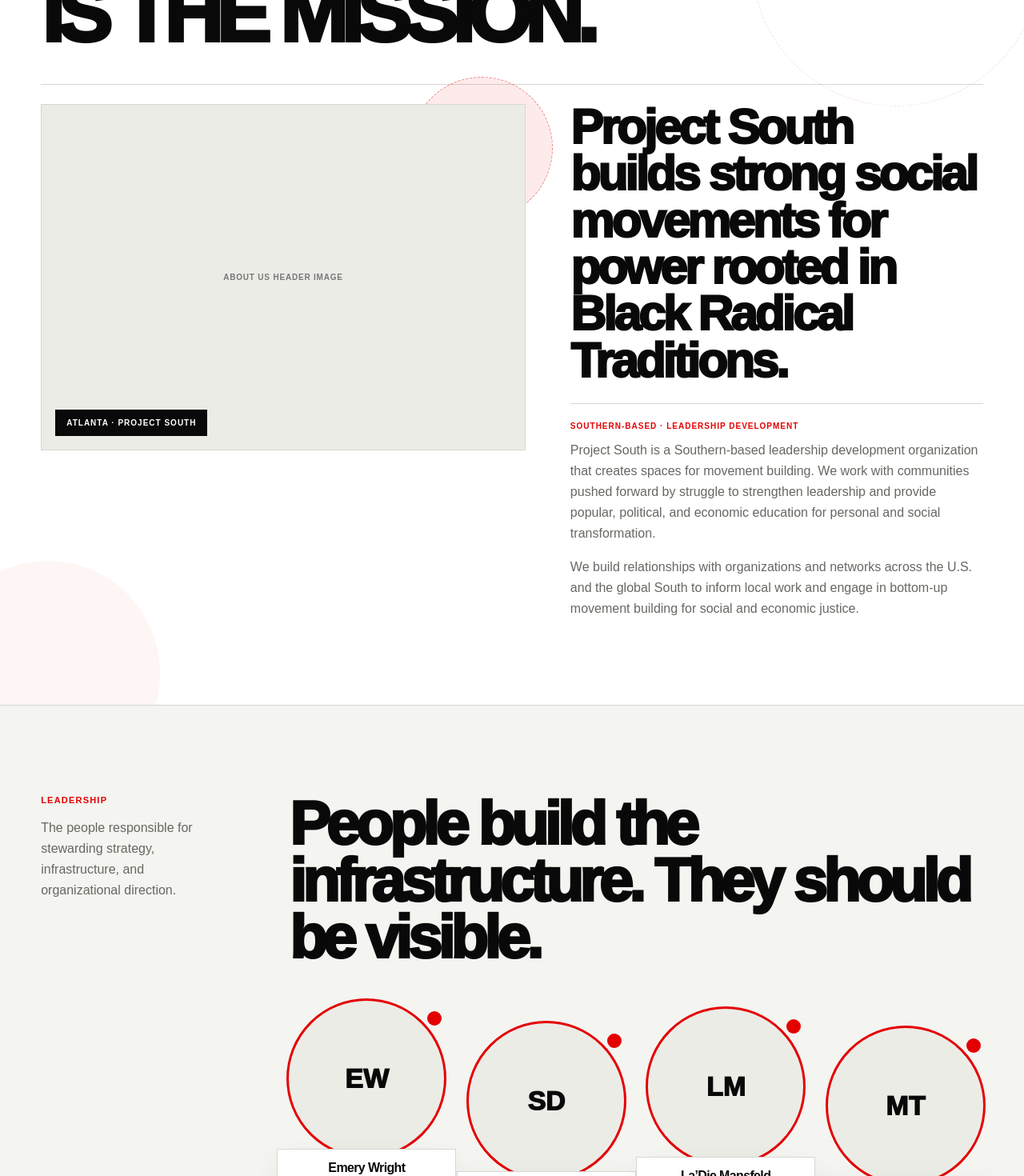
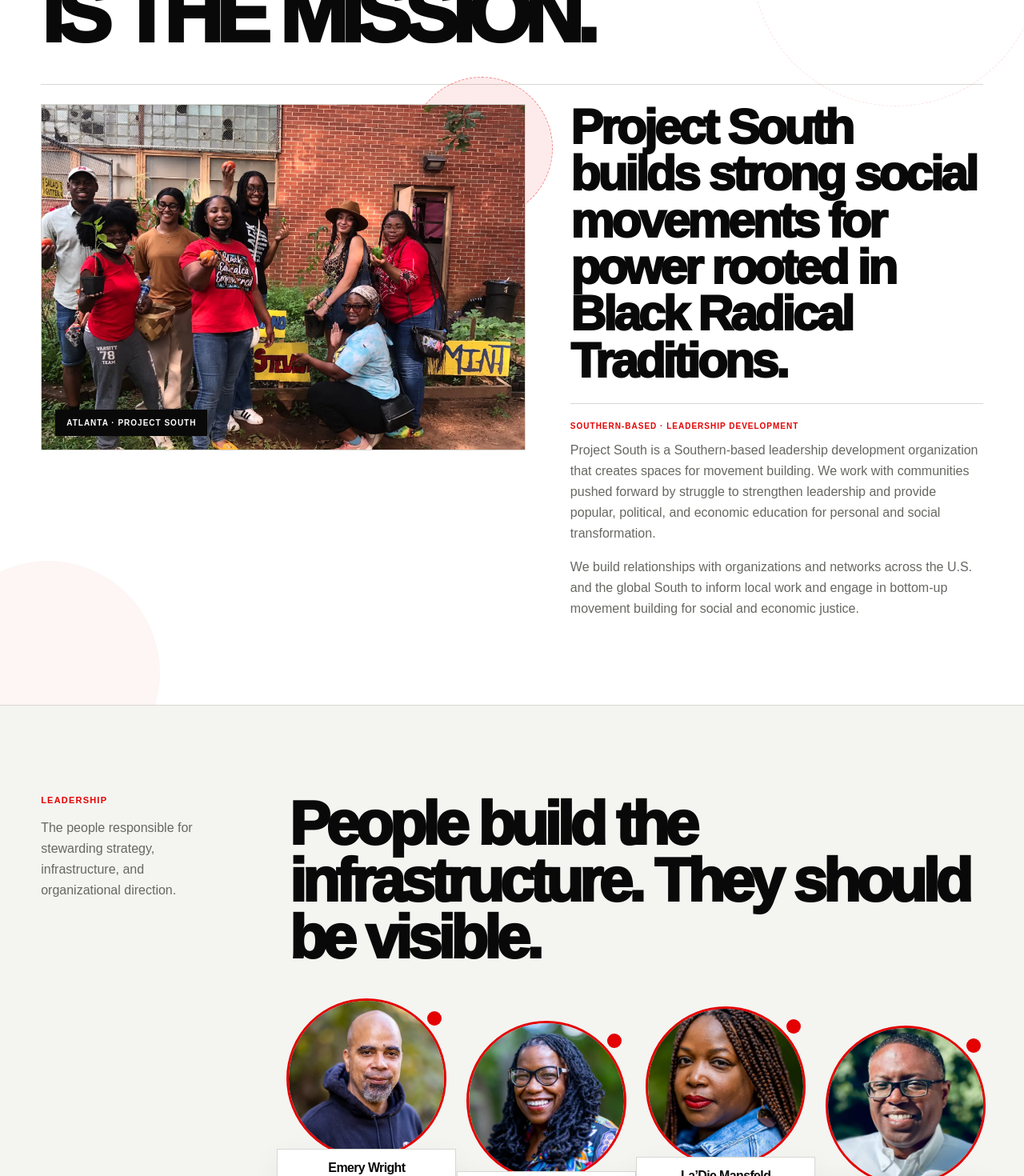
Before and after one commit to SolSabaliEnt/project-south-website, a Next.js app: page /about in a window 1280 px wide. Shown: the part 320-1790 px from the top of the page at 80% size. Built offline with nearby package versions, Linux system fonts and the light colour scheme.

Commit message:
Wire About Us production media

```diff
--- a/src/data/about.ts
+++ b/src/data/about.ts
@@ -7,8 +7,8 @@
 };
 
 export const aboutHeaderMedia = {
-  src: undefined as string | undefined,
-  alt: "Project South community",
+  src: "/images/about/header/IMG_4358-scaled.webp",
+  alt: "Project South community gathering",
   position: "center center",
   caption: "",
 };
@@ -16,41 +16,41 @@
 const defaultPosition = "center 32%";
 
 export const leadership: AboutPerson[] = [
-  { name: "Emery Wright", title: "Executive Director", imagePosition: defaultPosition },
-  { name: "Shelley Danzy", title: "Director of Development", imagePosition: defaultPosition },
-  { name: "La’Die Mansfeld", title: "Director of Programs", imagePosition: defaultPosition },
-  { name: "Marc Turk", title: "Director of Finance", imagePosition: defaultPosition },
-  { name: "Azadeh Shahshahani", title: "Director of Legal and Advocacy", imagePosition: defaultPosition },
-  { name: "Annie Thomas", title: "Director of Southern Organizing", imagePosition: defaultPosition },
-  { name: "Hanifah Shoatz-Bey", title: "Director of Operations", imagePosition: defaultPosition },
-  { name: "Ra’Niqua Lee", title: "Associate Director", imagePosition: defaultPosition },
+  { name: "Emery Wright", title: "Executive Director", imageSrc: "/images/about/leadership/EMERY-WRIGHT.webp", imagePosition: defaultPosition },
+  { name: "Shelley Danzy", title: "Director of Development", imageSrc: "/images/about/leadership/SHELLEY-DANZY.webp", imagePosition: defaultPosition },
+  { name: "La’Die Mansfeld", title: "Director of Programs", imageSrc: "/images/about/leadership/LADIE-MANSFIELD.webp", imagePosition: defaultPosition },
+  { name: "Marc Turk", title: "Director of Finance", imageSrc: "/images/about/leadership/Revised_Marc-Turk-scaled.webp", imagePosition: defaultPosition },
+  { name: "Azadeh Shahshahani", title: "Director of Legal and Advocacy", imageSrc: "/images/about/leadership/AZADEH-SHAHSHAHANI.webp", imagePosition: defaultPosition },
+  { name: "Annie Thomas", title: "Director of Southern Organizing", imageSrc: "/images/about/leadership/ANNIE-THOMAS.webp", imagePosition: defaultPosition },
+  { name: "Hanifah Shoatz-Bey", title: "Director of Operations", imageSrc: "/images/about/leadership/Hanifah-Shoatz-Bey.webp", imagePosition: defaultPosition },
+  { name: "Ra’Niqua Lee", title: "Associate Director", imageSrc: "/images/about/leadership/Raniqua-lee-headshot.webp", imagePosition: defaultPosition },
 ];
 
 export const staff: AboutPerson[] = [
-  { name: "Stephanie Guilloud", title: "Movement Organizing Senior Strategist", imagePosition: defaultPosition },
-  { name: "Priyanka Bhatt", title: "Senior Staff Attorney", imagePosition: defaultPosition },
-  { name: "Nanyamka Shukura", title: "Movement Administrative Coordinator", imagePosition: defaultPosition },
-  { name: "Bassey Etuk", title: "Movement Organizer", imagePosition: defaultPosition },
-  { name: "Imani Austin", title: "Organizing Programs Assistant", imagePosition: defaultPosition },
-  { name: "Nautica Jenkins", title: "Youth Programs Multimedia Coordinator", imagePosition: defaultPosition },
-  { name: "Ayinde Summers", title: "Land and Freedom Project Coordinator", imagePosition: defaultPosition },
-  { name: "Aljosie Aldrich Harding", title: "Movement Elder in Residence", imagePosition: defaultPosition },
-  { name: "Desiree Evans", title: "Senior Narrative Strategist", imagePosition: defaultPosition },
-  { name: "Evelyn Zachary", title: "Movement Organizer", imagePosition: defaultPosition },
-  { name: "Brandon Pittman", title: "Facilities Maintenance Assistant", imagePosition: defaultPosition },
-  { name: "Kumasi Amin", title: "Movement Organizer", imagePosition: defaultPosition },
-  { name: "Solidad Tillman", title: "Operations Manager", imagePosition: defaultPosition },
-  { name: "Sofía Veronica Montez", title: "Staff Attorney", imagePosition: defaultPosition },
-  { name: "Jemar Raheem", title: "Education & Training", imagePosition: defaultPosition },
-  { name: "Tina Al-kherson", title: "Staff Attorney", imagePosition: defaultPosition },
+  { name: "Stephanie Guilloud", title: "Movement Organizing Senior Strategist", imageSrc: "/images/about/staff/STEPHANIE-GUILLOUD.webp", imagePosition: defaultPosition },
+  { name: "Priyanka Bhatt", title: "Senior Staff Attorney", imageSrc: "/images/about/staff/PRIYANKA-BHATT.webp", imagePosition: defaultPosition },
+  { name: "Nanyamka Shukura", title: "Movement Administrative Coordinator", imageSrc: "/images/about/staff/NANYAMKA-SHUKURA.webp", imagePosition: defaultPosition },
+  { name: "Bassey Etuk", title: "Movement Organizer", imageSrc: "/images/about/staff/Bassey-Etuk.webp", imagePosition: defaultPosition },
+  { name: "Imani Austin", title: "Organizing Programs Assistant", imageSrc: "/images/about/staff/IMANI-AUSTIN.webp", imagePosition: defaultPosition },
+  { name: "Nautica Jenkins", title: "Youth Programs Multimedia Coordinator", imageSrc: "/images/about/staff/NAUTICA-JENKINS.webp", imagePosition: defaultPosition },
+  { name: "Ayinde Summers", title: "Land and Freedom Project Coordinator", imageSrc: "/images/about/staff/AYINDE-SUMMERS-2.webp", imagePosition: defaultPosition },
+  { name: "Aljosie Aldrich Harding", title: "Movement Elder in Residence", imageSrc: "/images/about/staff/ALJOSIE-ALDRICH-HARDING.webp", imagePosition: defaultPosition },
+  { name: "Desiree Evans", title: "Senior Narrative Strategist", imageSrc: "/images/about/staff/desiree-pic.webp", imagePosition: defaultPosition },
+  { name: "Evelyn Zachary", title: "Movement Organizer", imageSrc: "/images/about/staff/Evelyn-Zachery.webp", imagePosition: defaultPosition },
+  { name: "Brandon Pittman", title: "Facilities Maintenance Assistant", imageSrc: "/images/about/staff/Brandon-Pittman.webp", imagePosition: defaultPosition },
+  { name: "Kumasi Amin", title: "Movement Organizer", imageSrc: "/images/about/staff/KUMASI-McFARLAND.webp", imagePosition: defaultPosition },
+  { name: "Solidad Tillman", title: "Operations Manager", imageSrc: "/images/about/staff/Solidad-Tillman-1.webp", imagePosition: defaultPosition },
+  { name: "Sofía Veronica Montez", title: "Staff Attorney", imageSrc: "/images/about/staff/sofia-v-martez-webedit.webp", imagePosition: defaultPosition },
+  { name: "Jemar Raheem", title: "Education & Training", imageSrc: "/images/about/staff/JEMAR-RAHEEM.webp", imagePosition: defaultPosition },
+  { name: "Tina Al-kherson", title: "Staff Attorney", imageSrc: "/images/about/staff/tina.webp", imagePosition: defaultPosition },
 ];
 
 export const hungerCoalition: AboutPerson[] = [
-  { name: "Carolyn Pittman", title: "Executive Director", imagePosition: defaultPosition },
-  { name: "Antionio Barksdale", title: "Director of Operations", imagePosition: defaultPosition },
-  { name: "Toyia Gray", title: "Community Organizer / MALC Coordinator", imagePosition: defaultPosition },
-  { name: "Melissa Pittman", title: "Director of Administration", imagePosition: defaultPosition },
-  { name: "Kenyetta Brown", title: "Project Coordinator, Hunger Hotline", imagePosition: defaultPosition },
-  { name: "Randall Pittman", title: "Operations Assistant", imagePosition: defaultPosition },
-  { name: "Bryanna Bassey", title: "Volunteer", imagePosition: defaultPosition },
+  { name: "Carolyn Pittman", title: "Executive Director", imageSrc: "/images/about/hunger-coalition/CAROLYN-PITTMAN.webp", imagePosition: defaultPosition },
+  { name: "Antionio Barksdale", title: "Director of Operations", imageSrc: "/images/about/hunger-coalition/ANTONIO-BARKSDALE.webp", imagePosition: defaultPosition },
+  { name: "Toyia Gray", title: "Community Organizer / MALC Coordinator", imageSrc: "/images/about/hunger-coalition/TOYIA-GRAY.webp", imagePosition: defaultPosition },
+  { name: "Melissa Pittman", title: "Director of Administration", imageSrc: "/images/about/hunger-coalition/MELISSA-PITTMAN.webp", imagePosition: defaultPosition },
+  { name: "Kenyetta Brown", title: "Project Coordinator, Hunger Hotline", imageSrc: "/images/about/hunger-coalition/KENYATTA-BROWN.webp", imagePosition: defaultPosition },
+  { name: "Randall Pittman", title: "Operations Assistant", imageSrc: "/images/about/hunger-coalition/Photo_Randall-Pittman_2024.webp", imagePosition: defaultPosition },
+  { name: "Bryanna Bassey", title: "Volunteer", imageSrc: "/images/about/hunger-coalition/BRYANNA-BASSEY.webp", imagePosition: defaultPosition },
 ];
```
